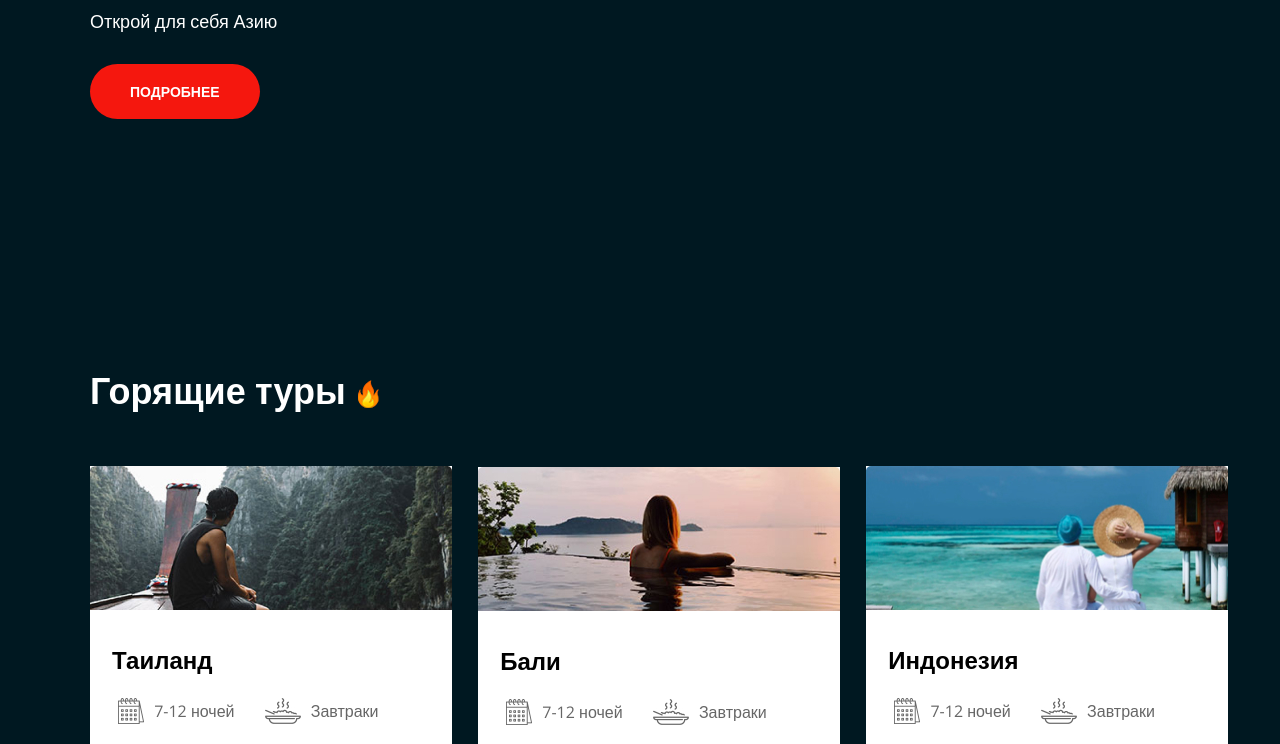
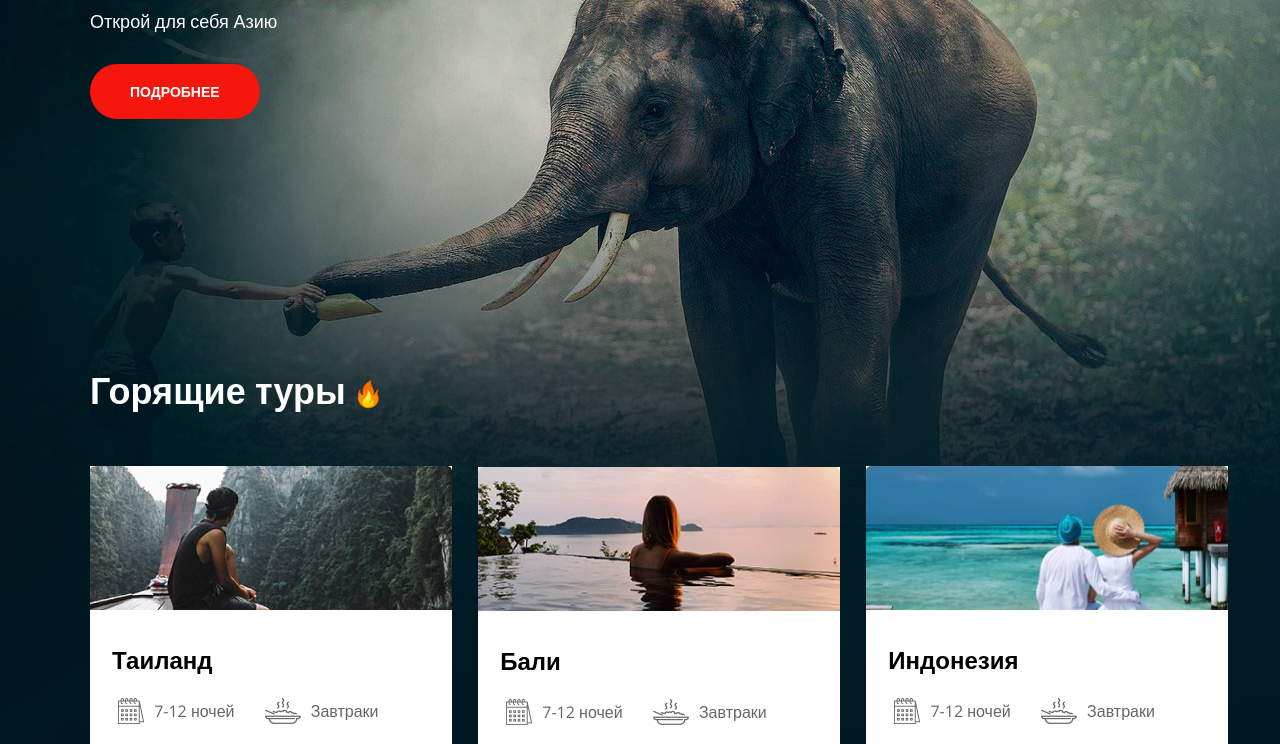
Before and after one commit to NadezhdaShe/AIR-ASIA, a plain HTML site: page index.html in a window 1280 px wide. Shown: the part 409-1153 px from the top of the page. Drawn offline with nearby package versions, Linux system fonts and the light colour scheme.

Commit message:
Add files via upload

```diff
--- a/css/styles.css
+++ b/css/styles.css
@@ -39,6 +39,9 @@ p {
   box-sizing: border-box;
 }
 
+.main-page-wrapper {
+  background: url(../images/decor/1.jpg) center top no-repeat, url(../images/decor/2.jpg) right bottom -100px no-repeat;
+}
 
 .container {
  margin: 0 auto;
--- a/index.html
+++ b/index.html
@@ -14,7 +14,7 @@
 </head>
 
 <body>
-  <div class="wrapper">
+  <div class="wrapper main-page-wrapper">
     <header class="header">
       <div class="container">
         <div class="logo header__logo">
@@ -53,8 +53,6 @@
       </div>
 
     </section>
-
-
 
     <section class="tours">
       <div class="container">
@@ -193,8 +191,6 @@
   </div>
   </section>
 
-
-
   <footer class="footer__container">
     <div class="container">
       <div class="footer">
```
